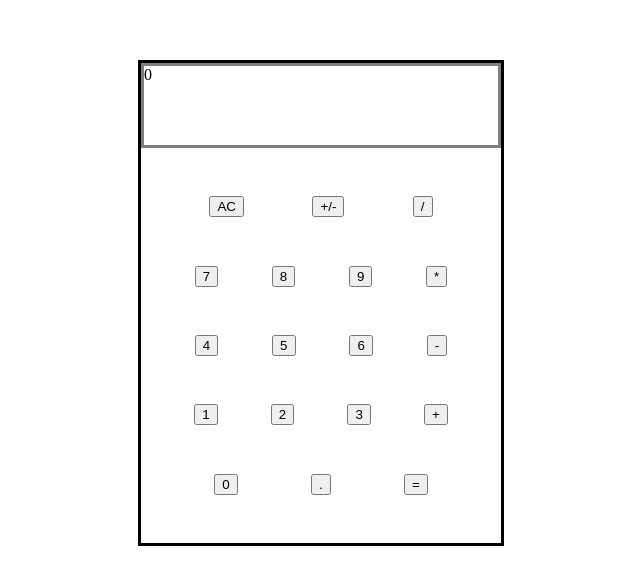
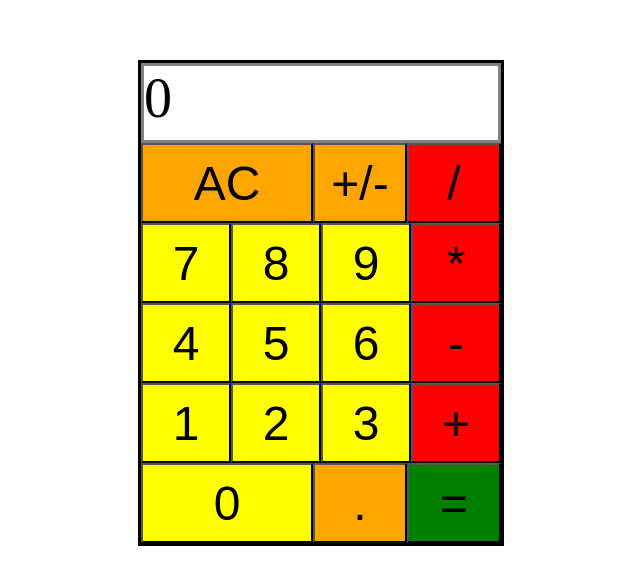
Before and after one commit to mgobell/odin-calculator, a plain HTML site: page index.html in a window 1280 px wide. Shown: the part 108-692 px from the top of the page, without its empty margins (319-959 px from the left). Drawn offline with Linux system fonts and the light colour scheme.

Commit message:
Add styles to buttons and font

```diff
--- a/calculator.js
+++ b/calculator.js
@@ -80,7 +80,7 @@ function assignOperator(op) {
 
 function operate(a, operator, b) {
     if (calcOperation === blankOperation) return a;
-    if (b === NaN) {
+    if (isNaN(b)) {
         clearCalc(a);
         return a;
     }
--- a/styles.css
+++ b/styles.css
@@ -1,6 +1,34 @@
 body {
     display: flex;
     justify-content: center;
+    font-size: 56px;
+}
+
+button {
+    flex: 1;
+    font-size: 48px;
+}
+
+button#button-clear,
+button#button-0 {
+    flex: 2;
+}
+
+.number {
+    background: yellow;
+}
+
+.operation {
+    background: red;
+    width: 90px;
+}
+
+.modify {
+    background: orange;
+}
+
+.evaluate {
+    background: green;
 }
 
 #calculator-container {
@@ -16,7 +44,7 @@ body {
 #calculator-display {
     height: 80px;
     border: medium solid grey;
-    ;
+    flex: 1;
 }
 
 #button-container {
@@ -27,6 +55,7 @@ body {
 }
 
 .button-row {
+    flex: 1;
     display:flex;
-    justify-content: space-evenly;
+    justify-content: space-between;
 }
```
